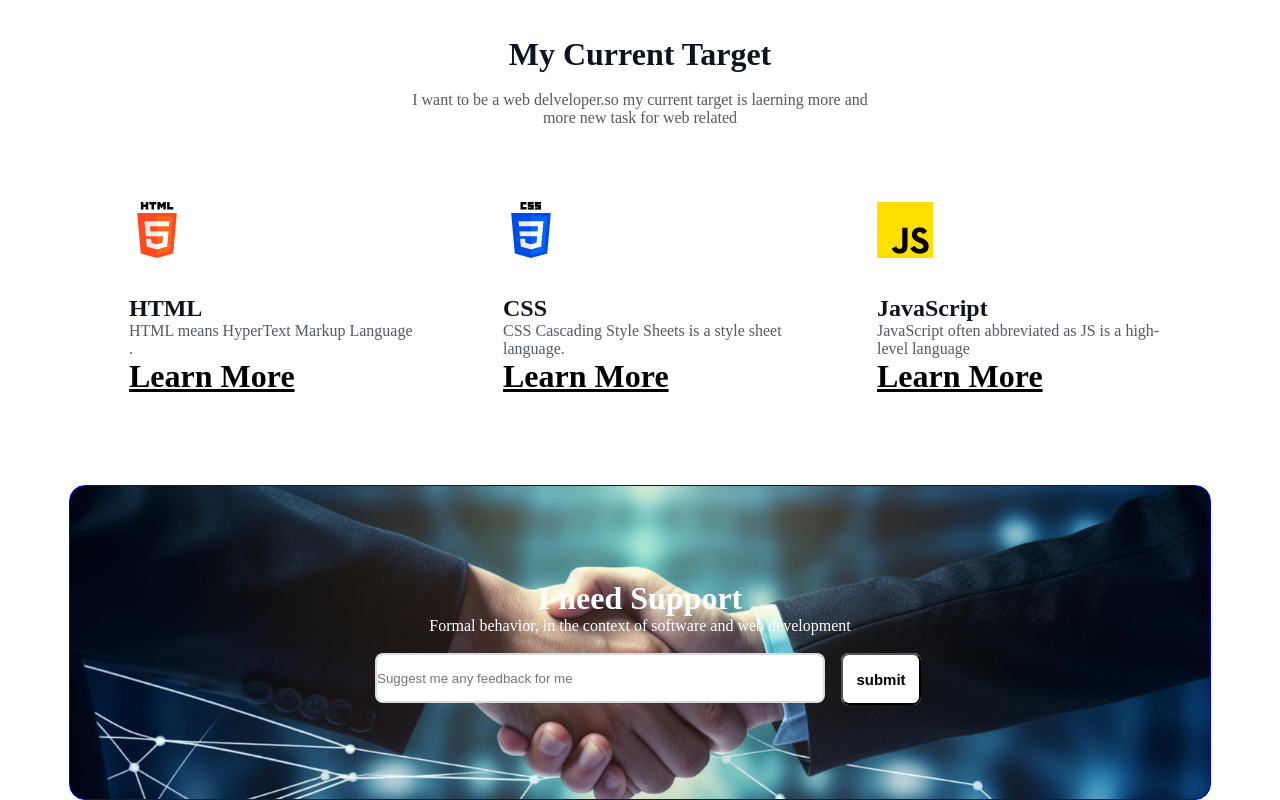
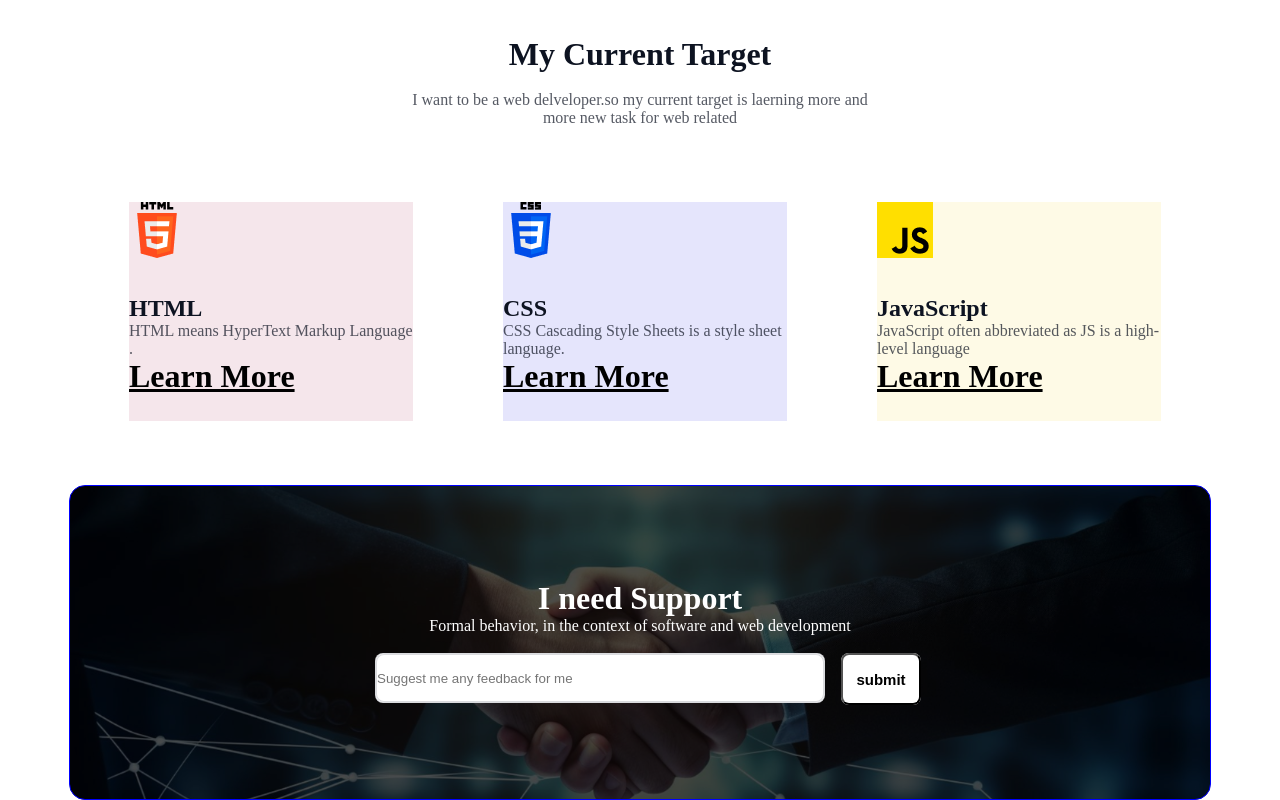
Before and after one commit to shithirani/assignment-one, a plain HTML site: page index.html in a window 1280 px wide. Shown: the part 2887-3687 px from the top of the page. Drawn offline with Linux system fonts and the light colour scheme.

Commit message:
icon background color add

```diff
--- a/style.css
+++ b/style.css
@@ -247,6 +247,7 @@ color: rgba(13, 19, 33, 0.7);
     flex-direction: column;
 
     margin-left: 10px;
+    background-color: rgb(155, 18, 64,0.1);
 
 }
 .html-icon h1{
@@ -267,6 +268,7 @@ color: rgba(13, 19, 33, 0.7);
     margin-left: 90px;
     display: flex;
     flex-direction: column;
+    background-color:rgba(0,0,225,0.1);
 }
 .css-icon h1{
 font-size: 24px;
@@ -286,6 +288,9 @@ color: rgba(13, 19, 33, 0.7);
     display: flex;
     flex-direction: column;
     margin-left: 90px;
+    background-color:rgb(241, 207, 10,0.1);
+
+
 }
 .js-icon h1{
     font-size: 24px;
@@ -308,7 +313,7 @@ color: rgba(13, 19, 33, 0.7);
     background-repeat: no-repeat;
     background-size: cover;
     border-radius: 16px;
-    background: rgba(0, 0, 0, 0.2),rgba(0, 0, 0, 0.2),rgba(0, 0, 0, 0.2),url(Email);
+    background-color: rgba(0,0,0,0.7);
   background-blend-mode: overlay;
 }
 .formal-box{
```
